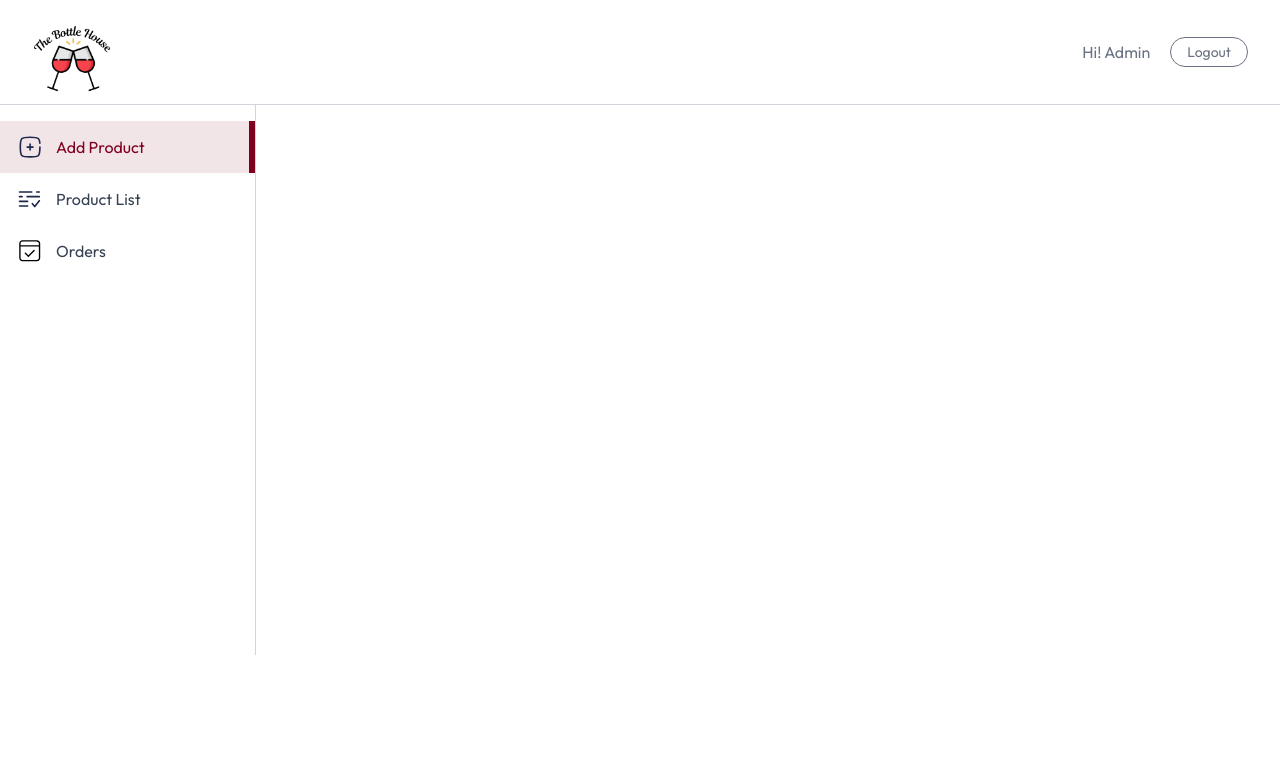
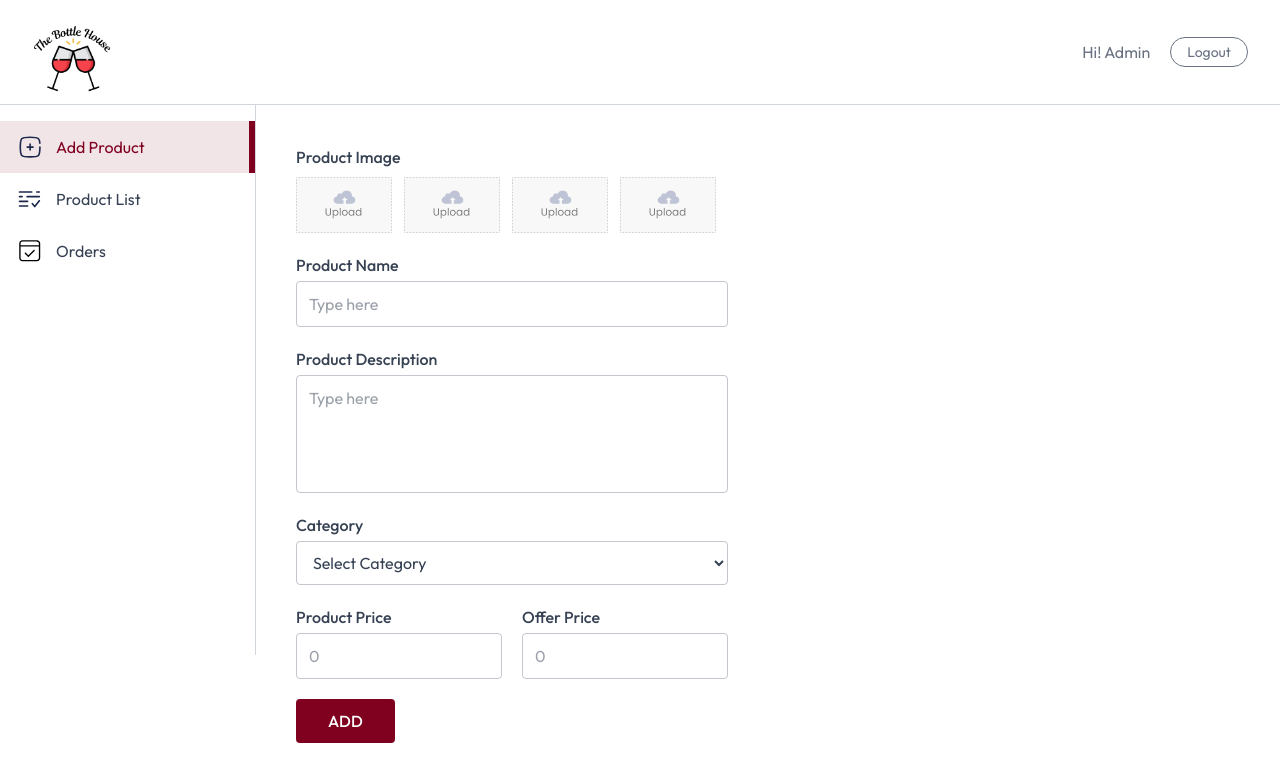
Before and after one commit to KavinduAmalka/LiquarShop, a React (Vite) app in the folder frontend/: page /seller in a window 1280 px wide. Both pictures are taken after typing "name@example.com", "Sample123" into the empty fields and a click on the button "Login". Shown: the top 782 px of the page. Built offline with nearby package versions, Linux system fonts and the light colour scheme.

Commit message:
create add project page

```diff
--- a/frontend/src/App.jsx
+++ b/frontend/src/App.jsx
@@ -14,6 +14,7 @@
 import MyOrders from './pages/MyOrders'
 import SellerLogin from './components/seller/SellerLogin'
 import SellerLayout from './pages/seller/SellerLayout'
+import AddProduct from './pages/seller/AddProduct'
 
 const App = () => {
 
@@ -37,7 +38,9 @@
           <Route path='/cart' element={<Cart/>} />
           <Route path='/add-address' element={<AddAddress/>} />
           <Route path='/my-orders' element={<MyOrders/>} />
-          <Route path='/seller' element={isSeller ? <SellerLayout/> : <SellerLogin/>} />
+          <Route path='/seller' element={isSeller ? <SellerLayout/> : <SellerLogin/>} >
+            <Route index element={isSeller ? <AddProduct/> : null} />
+          </Route>
 
         </Routes>
       </div>
--- a/frontend/src/index.css
+++ b/frontend/src/index.css
@@ -14,3 +14,7 @@
   --color-background: #FAF7F2;
   --color-text: #333333;
 }
+
+.no-scrollbar::-webkit-scrollbar {
+  display: none;
+}
--- /dev/null
+++ b/frontend/src/pages/seller/AddProduct.jsx
@@ -0,0 +1,75 @@
+import React, { useState } from 'react'
+import { assets, categories } from '../../assets/assets';
+
+const AddProduct = () => {
+
+  const [files, setFiles] = useState([]);
+  const[name, setName] = useState("");
+  const[description, setDescription] = useState("");
+  const[category, setCategory] = useState("");
+  const[price, setPrice] = useState("");
+  const[offerPrice, setOfferPrice] = useState("");
+
+  const onSubmitHandler = async (event) => {
+    event.preventDefault();
+  }
+
+  return (
+       <div className="no-scrollbar flex-1 h-[95vh] overflow-scroll flex flex-col justify-between">
+            <form onSubmit={onSubmitHandler} className="md:p-10 p-4 space-y-5 max-w-lg">
+                <div>
+                    <p className="text-base font-medium">Product Image</p>
+                    <div className="flex flex-wrap items-center gap-3 mt-2">
+                        {Array(4).fill('').map((_, index) => (
+                            <label key={index} htmlFor={`image${index}`}>
+
+                                <input onChange={(e)=>{
+                                  const updatedFiles = [...files];
+                                  updatedFiles[index] = e.target.files[0];
+                                  setFiles(updatedFiles);
+                                }}
+                                type='file' id={`image${index}`} hidden />
+
+                                <img className="max-w-24 cursor-pointer" src={files[index] ? URL.createObjectURL(files[index]) : assets.upload_area} alt="uploadArea" width={100} height={100} />
+                            </label>
+                        ))}
+                    </div>
+                </div>
+                <div className="flex flex-col gap-1 max-w-md">
+                    <label className="text-base font-medium" htmlFor="product-name">Product Name</label>
+                    <input onChange={(e) => setName(e.target.value)} value={name} id="product-name" type="text" placeholder="Type here" className="outline-none md:py-2.5 py-2 px-3 rounded border border-gray-500/40" required />
+                </div>
+                <div className="flex flex-col gap-1 max-w-md">
+                    <label className="text-base font-medium" htmlFor="product-description">Product Description</label>
+                    <textarea onChange={(e) => setDescription(e.target.value)} value={description}
+                    id="product-description" rows={4} className="outline-none md:py-2.5 py-2 px-3 rounded border border-gray-500/40 resize-none" placeholder="Type here"></textarea>
+                </div>
+                <div className="w-full flex flex-col gap-1">
+                    <label className="text-base font-medium" htmlFor="category">Category</label>
+                    <select onChange={(e) => setCategory(e.target.value)} value={category}
+                    id="category" className="outline-none md:py-2.5 py-2 px-3 rounded border border-gray-500/40">
+                        <option value="">Select Category</option>
+                        {categories.map((item,index)=>(
+                           <option key={index} value={item.path}>{item.path}</option>
+                        ))}
+                    </select>
+                </div>
+                <div className="flex items-center gap-5 flex-wrap">
+                    <div className="flex-1 flex flex-col gap-1 w-32">
+                        <label className="text-base font-medium" htmlFor="product-price">Product Price</label>
+                        <input onChange={(e) => setPrice(e.target.value)} value={price}
+                        id="product-price" type="number" placeholder="0" className="outline-none md:py-2.5 py-2 px-3 rounded border border-gray-500/40" required />
+                    </div>
+                    <div className="flex-1 flex flex-col gap-1 w-32">
+                        <label className="text-base font-medium" htmlFor="offer-price">Offer Price</label>
+                        <input onChange={(e) => setOfferPrice(e.target.value)} value={offerPrice}
+                        id="offer-price" type="number" placeholder="0" className="outline-none md:py-2.5 py-2 px-3 rounded border border-gray-500/40" required />
+                    </div>
+                </div>
+                <button className="px-8 py-2.5 bg-primary hover:bg-accent text-white font-medium rounded">ADD</button>
+            </form>
+        </div>
+  )
+}
+
+export default AddProduct
```
